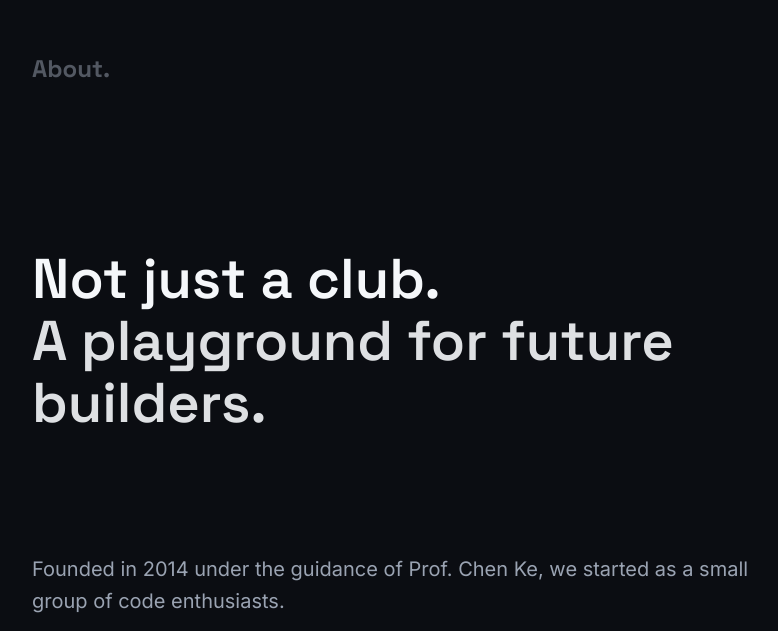
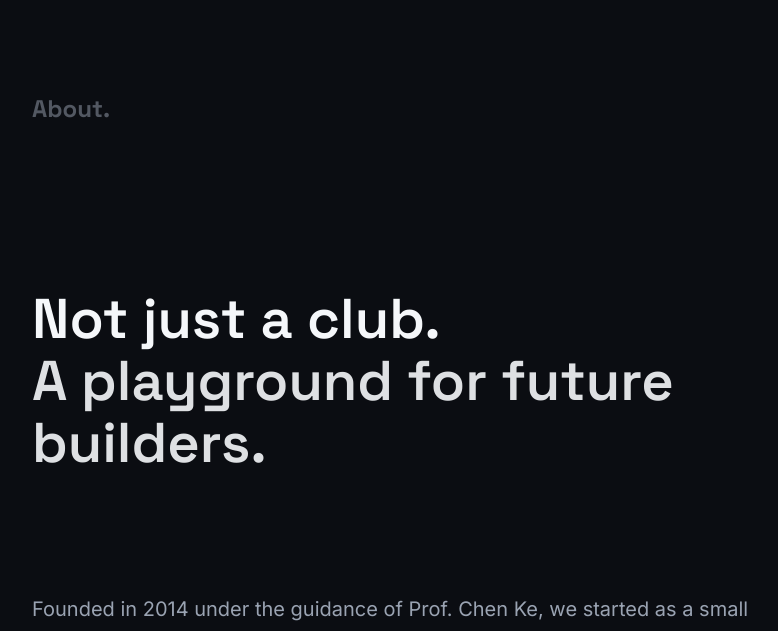
Before and after one commit to Dawn6666666/yunfeiyang-official-site, a Nuxt app: page / in a window 1280 px wide. Shown: the part 1230-1861 px from the top of the page, without its empty margins (240-1018 px from the left). Built offline with nearby package versions, Linux system fonts and the light colour scheme.

Commit message:
style: standardize section spacing and fix scroll anchor offsets

```diff
--- a/app/assets/css/main.css
+++ b/app/assets/css/main.css
@@ -36,6 +36,8 @@
 html {
     font-size: 16px;
     scroll-behavior: smooth;
+    scroll-padding-top: 100px;
+    /* Nav height (80px) + breathing room (20px) */
 }
 
 body {
--- a/app/components/TheAbout.vue
+++ b/app/components/TheAbout.vue
@@ -47,8 +47,8 @@
 .about-section {
   position: relative;
   z-index: 10;
-  padding: 10vh 0 20vh;
-  background-color: var(--bg); /* Ensure background covers hero if needed */
+  padding: 15vh 0; /* Standardized rhythm */
+  background-color: var(--bg);
 }
 
 .about__container {
--- a/app/components/TheAchievements.vue
+++ b/app/components/TheAchievements.vue
@@ -79,7 +79,7 @@
 .achievements-section {
   position: relative;
   z-index: 10;
-  padding: 15vh 0;
+  padding: 15vh 0; /* Standardized rhythm */
   background-color: var(--bg);
 }
 
--- a/app/components/TheFooter.vue
+++ b/app/components/TheFooter.vue
@@ -18,7 +18,7 @@
 
 <style scoped>
 .footer {
-  padding: 10vh 0 5vh;
+  padding: 10vh 0 8vh; /* More bottom space for "landing" feel */
   background-color: var(--bg);
   color: var(--muted);
   font-family: var(--font-mono);
--- a/app/components/TheTech.vue
+++ b/app/components/TheTech.vue
@@ -105,7 +105,7 @@
 .tech-section {
   position: relative;
   z-index: 10;
-  padding: 15vh 0;
+  padding: 15vh 0; /* Standardized rhythm */
   background-color: var(--bg);
 }
 
```
